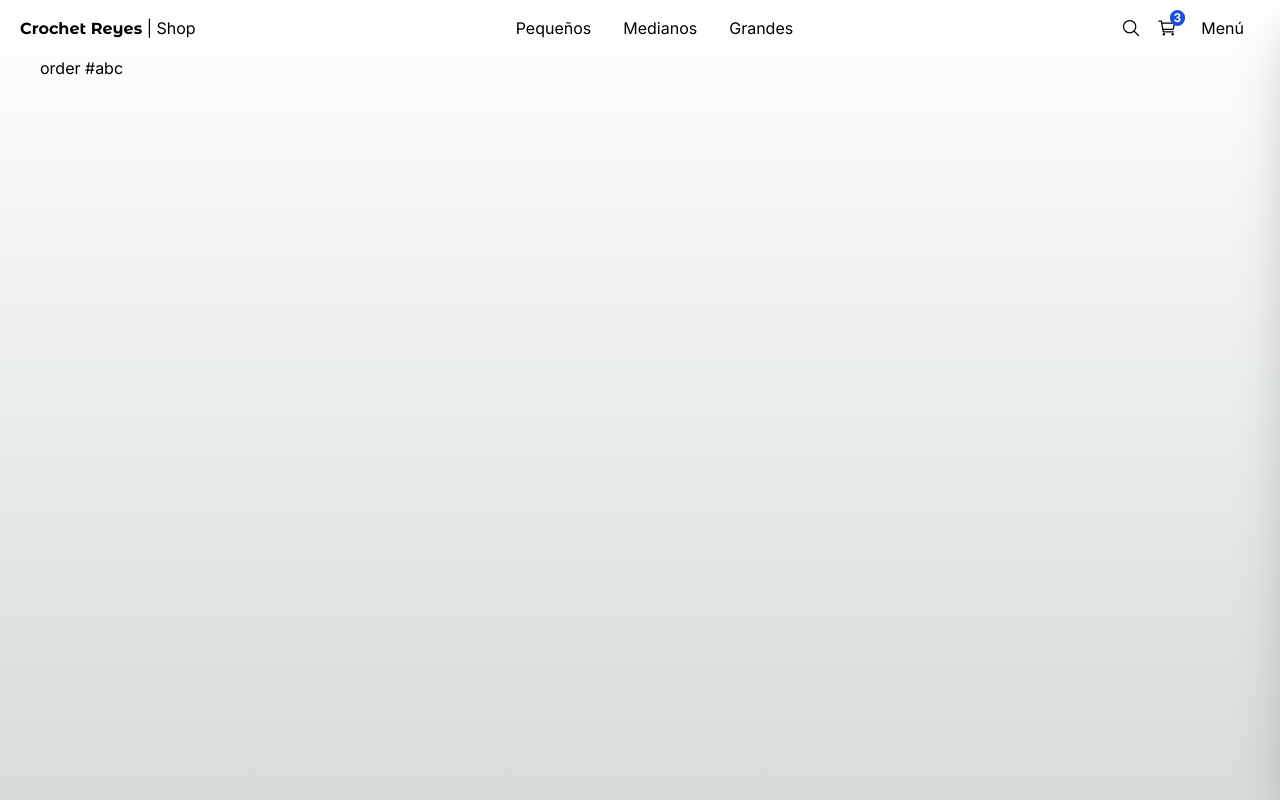
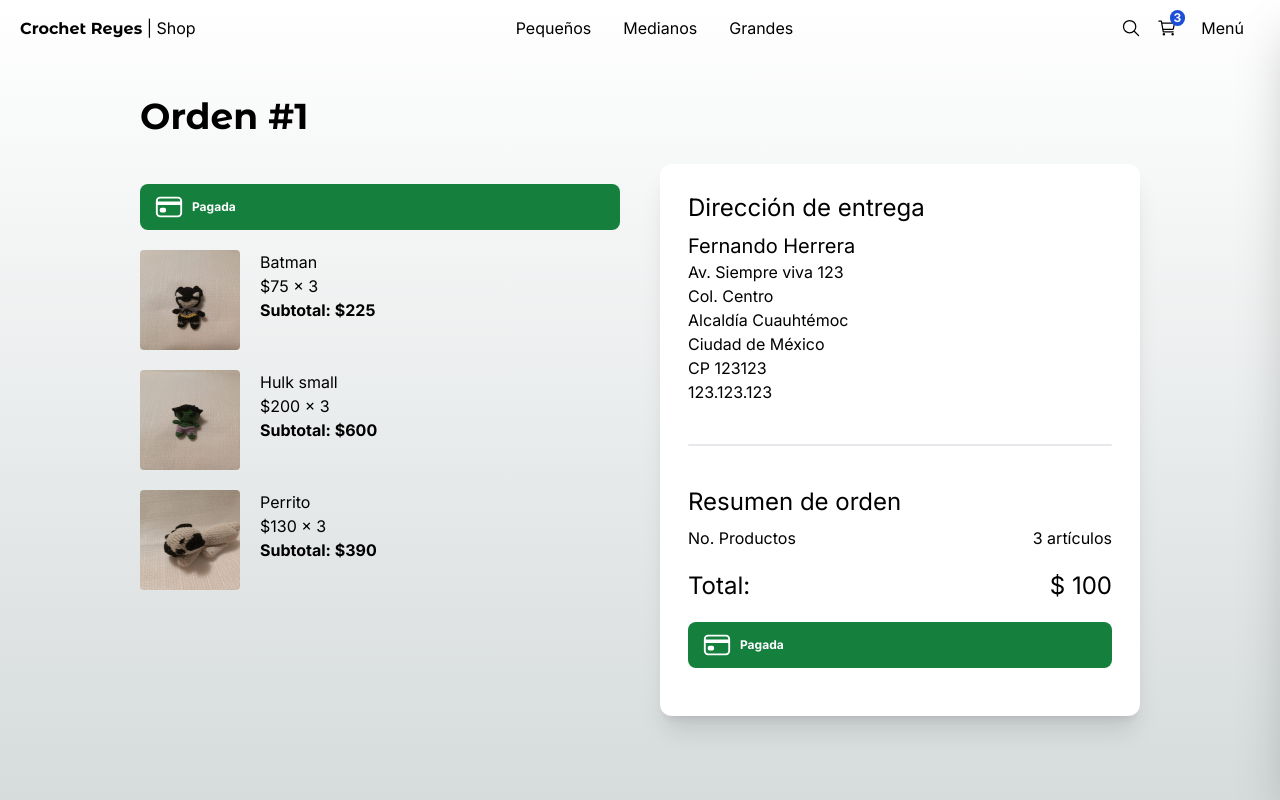
Before and after one commit to AntonioER9/crochet-reyes-app, a Next.js app: page /orders/1 in a window 1280 px wide. Built offline with nearby package versions, Linux system fonts and the light colour scheme.

Commit message:
add orders

```diff
--- a/src/app/(shop)/orders/[id]/page.tsx
+++ b/src/app/(shop)/orders/[id]/page.tsx
@@ -1,8 +1,136 @@
+import Link from 'next/link';
 
-export default function () {
+import { Title } from '@/components';
+import { initialData } from '@/seed/seed';
+import Image from 'next/image';
+import clsx from 'clsx';
+import { IoCardOutline } from 'react-icons/io5';
+
+
+const productsInCart = [
+  initialData.products[0],
+  initialData.products[1],
+  initialData.products[2],
+];
+
+
+interface Props {
+  params: {
+    id: string;
+  };
+}
+
+
+export default function ({ params }: Props) {
+
+  const { id } = params;
+
+  // Todo: verificar
+  // redirect(/)
+
   return (
-    <div>
-      <h1>order #abc</h1>
+    <div className="flex justify-center items-center mb-72 px-10 sm:px-0">
+      <div className="flex flex-col w-[1000px]">
+        <Title title={`Orden #${id}`} />
+        <div className="grid grid-cols-1 sm:grid-cols-2 gap-10">
+          {/* Carrito */}
+          <div className="flex flex-col mt-5">
+
+            <div className={
+              clsx(
+                "flex items-center rounded-lg py-2 px-3.5 text-xs font-bold text-white mb-5",
+                {
+                  'bg-red-500': false,
+                  'bg-green-700': true,
+                }
+              )
+            }>
+              <IoCardOutline size={30} />
+              {/* <span className="mx-2">Pendiente de pago</span> */}
+              <span className="mx-2">Pagada</span>
+            </div>
+
+
+            {/* Items */}
+            {
+              productsInCart.map(product => (
+
+                <div key={product.slug} className="flex mb-5">
+                  <Image
+                    src={`/products/${product.images[0]}`}
+                    width={100}
+                    height={100}
+                    style={{
+                      width: '100px',
+                      height: '100px'
+                    }}
+                    alt={product.title}
+                    className="mr-5 rounded"
+                  />
+
+                  <div>
+                    <p>{product.title}</p>
+                    <p>${product.price} x 3</p>
+                    <p className="font-bold">Subtotal: ${product.price * 3}</p>
+                  </div>
+                </div>
+              ))
+            }
+          </div>
+          {/* Checkout - Resumen de orden */}
+          <div className="bg-white rounded-xl shadow-xl p-7">
+            {/* Indicar que se empezará a trabajar en la orden */}
+            <h2 className="text-2xl mb-2">Dirección de entrega</h2>
+            <div className="mb-10">
+              <p className="text-xl">Fernando Herrera</p>
+              <p>Av. Siempre viva 123</p>
+              <p>Col. Centro</p>
+              <p>Alcaldía Cuauhtémoc</p>
+              <p>Ciudad de México</p>
+              <p>CP 123123</p>
+              <p>123.123.123</p>
+            </div>
+
+            {/* Divider */}
+            <div className="w-full h-0.5 rounded bg-gray-200 mb-10" />
+
+            <h2 className="text-2xl mb-2">Resumen de orden</h2>
+
+            <div className="grid grid-cols-2">
+
+              <span>No. Productos</span>
+              <span className="text-right">3 artículos</span>
+
+              {/* <span>Subtotal</span>
+              <span className="text-right">$ 100</span>
+
+              <span>Impuestos (15%)</span>
+              <span className="text-right">$ 100</span> */}
+
+              <span className="mt-5 text-2xl">Total:</span>
+              <span className="mt-5 text-2xl text-right">$ 100</span>
+
+            </div>
+
+            <div className="mt-5 mb-2 w-full">
+
+              <div className={
+                clsx(
+                  "flex items-center rounded-lg py-2 px-3.5 text-xs font-bold text-white mb-5",
+                  {
+                    'bg-red-500': false,
+                    'bg-green-700': true,
+                  }
+                )
+              }>
+                <IoCardOutline size={30} />
+                {/* <span className="mx-2">Pendiente de pago</span> */}
+                <span className="mx-2">Pagada</span>
+              </div>
+            </div>
+          </div>
+        </div>
+      </div>
     </div>
   );
 }
```
